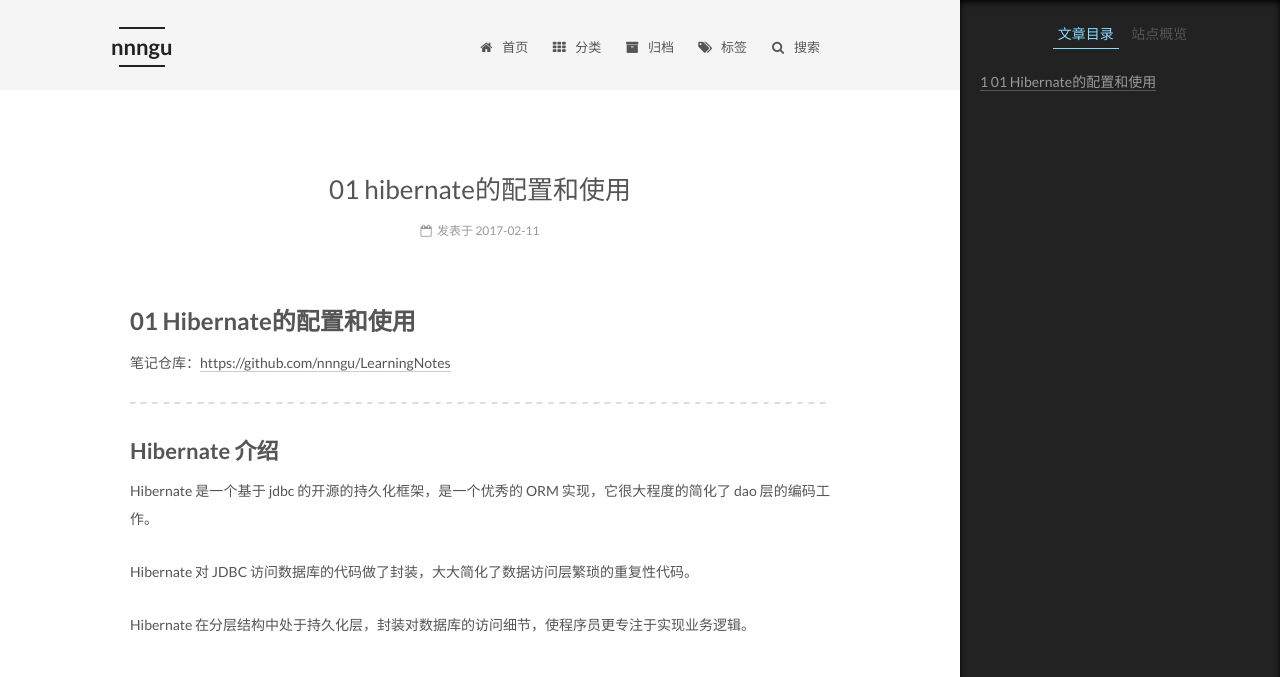
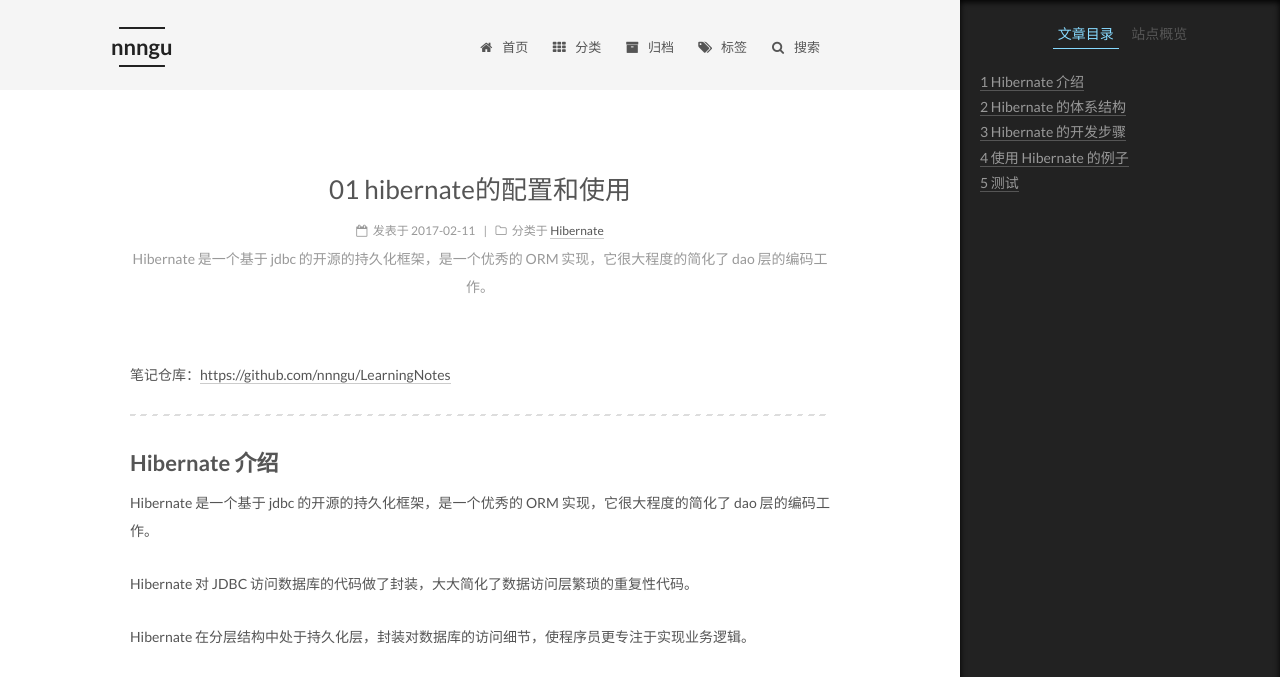
Before and after one commit to nnngu/LearningNotes, a Jekyll site: the page built from _posts/2017-02-11-01 Hibernate的配置和使用.md, in a window 1280 px wide and 1400 px high. Shown: the top 677 px of the window. Built offline with Jekyll 4.4.1, drawn with Linux system fonts in a browser that asks for light colours.

Commit message:
修改文件: _posts/2017-02-11-01 Hibernate的配置和使用.md

```diff
--- a/_posts/2017-02-11-01 Hibernate的配置和使用.md
+++ b/_posts/2017-02-11-01 Hibernate的配置和使用.md
@@ -1,4 +1,7 @@
-# 01 Hibernate的配置和使用
+---
+categories: Hibernate
+description: Hibernate 是一个基于 jdbc 的开源的持久化框架，是一个优秀的 ORM 实现，它很大程度的简化了 dao 层的编码工作。
+---
 
 笔记仓库：[https://github.com/nnngu/LearningNotes](https://github.com/nnngu/LearningNotes)
 
```
